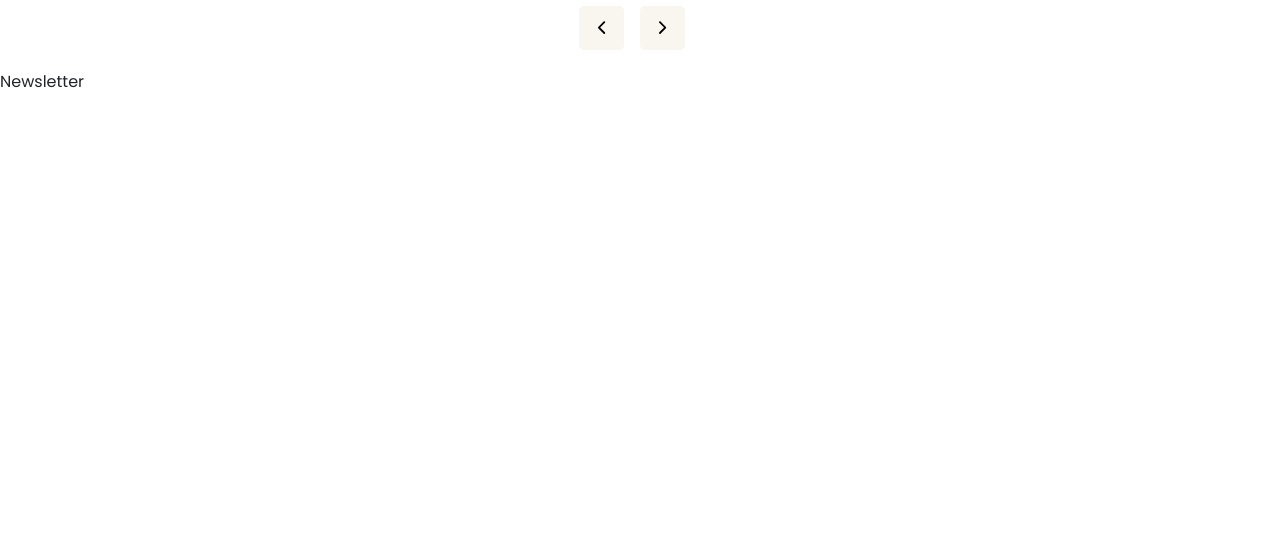
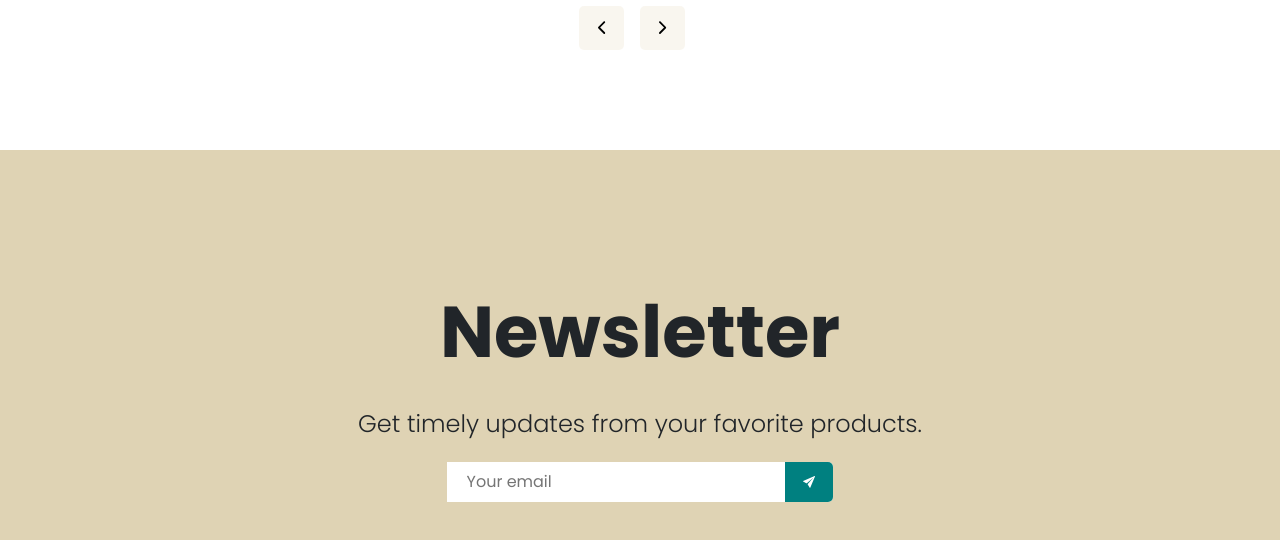
Before and after one commit to owllion/React-ecommerce, a React (Create React App) app: page / in a window 1280 px wide. Shown: the part 1872-2412 px from the top of the page. Before the commit the page ends 1966 px from the top, so only its background shows below. Built offline with nearby package versions, Linux system fonts and the light colour scheme.

Commit message:
Newsletter finish

```diff
--- a/src/components/Newsletter.jsx
+++ b/src/components/Newsletter.jsx
@@ -1,7 +1,84 @@
 import React from "react";
 
+import styled from "styled-components";
+import cl from "../constants/color/color";
+import { IoIosSend } from "react-icons/io";
+
 const Newsletter = () => {
-  return <div>Newsletter</div>;
+  return (
+    <Container>
+      <Title>Newsletter</Title>
+      <Desc>Get timely updates from your favorite products.</Desc>
+      <InputContainer>
+        <Input placeholder="Your email" />
+        <SendBtn>
+          <IoIosSend />
+        </SendBtn>
+      </InputContainer>
+    </Container>
+  );
 };
 
+const Container = styled.div`
+  height: 60vh;
+  margin-top: 5rem;
+  background-color: #dfd3b4;
+  display: flex;
+  align-items: center;
+  justify-content: center;
+  flex-direction: column;
+  @media (max-width: 450px) {
+    padding: 0 2rem;
+  }
+`;
+const Title = styled.h1`
+  font-size: 4.5rem;
+  margin-bottom: 20px;
+  @media (max-width: 450px) {
+    font-size: 2.5rem;
+  }
+`;
+const Desc = styled.div`
+  font-size: 24px;
+  font-weight: 300;
+  margin-bottom: 20px;
+  @media (max-width: 768px) {
+    text-align: center;
+  }
+  @media (max-width: 450px) {
+    font-size: 1rem;
+  }
+`;
+const InputContainer = styled.div`
+  height: 40px;
+  background-color: white;
+  display: flex;
+  justify-content: space-between;
+  border-radius: 0 5px 5px 0;
+`;
+const Input = styled.input`
+  border: none;
+  padding-left: 1.2rem;
+  &:focus {
+    outline: none;
+  }
+`;
+const SendBtn = styled.button`
+  border: none;
+  cursor: pointer;
+  background-color: teal;
+  color: white;
+  display: flex;
+  align-items: center;
+  padding: 1rem;
+  border-radius: 0 5px 5px 0;
+  transition: all 0.5s ease-in;
+  &:focus {
+    outline: none;
+  }
+  &:hover {
+    background-color: ${cl.white};
+    color: ${cl.green};
+  }
+`;
 export default Newsletter;
```
